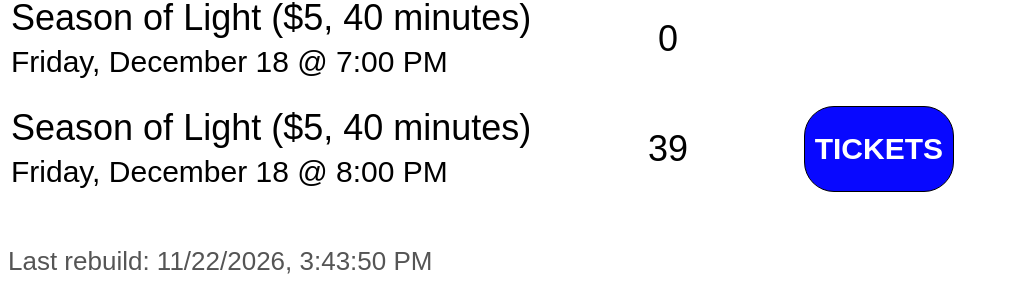
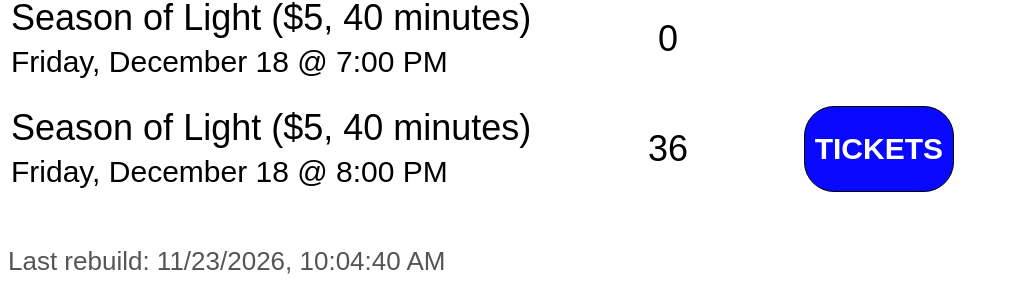
Before and after one commit to PlanetariumWSD/tickets, a plain HTML site: page source/schedule.html in a window 1280 px wide. Shown: the part 764-1046 px from the top of the page, without its empty margins (0-1009 px from the left). Drawn offline with Linux system fonts and the light colour scheme.

Commit message:
Automated schedule update (source/schedule.html)

```diff
--- a/source/schedule.html
+++ b/source/schedule.html
@@ -47,11 +47,11 @@ table td#COL3Hyper {background-color: #0808ff; padding: 15px 10px; text-align: c
 	<tr><td><br></td><td><br></td><td><br></td></tr>
 	<tr>
 		<td id="COL1"><l class="a">Season of Light ($5, 40 minutes)<br><l class="b">Friday, December 18 @ 8:00 PM</l></td>
-		<td id="COL2">39</td>
+		<td id="COL2">36</td>
 		<td id="COL3Hyper"><b><a target="_blank" rel="noopener noreferrer" href="https://www.paypal.com/ncp/payment/653AREZZZRSG4" style="color: white; text-decoration: none">TICKETS</a></b></td>
 	</tr>
 	<tr><td><br></td><td><br></td><td><br></td></tr>
 </table>
-<div style="margin-top:30px; font: 26px Arial, sans-serif; color:#555;">Last rebuild: 11/22/2026, 3:43:50 PM</div>
+<div style="margin-top:30px; font: 26px Arial, sans-serif; color:#555;">Last rebuild: 11/23/2026, 10:04:40 AM</div>
 </body>
 </html>
```
